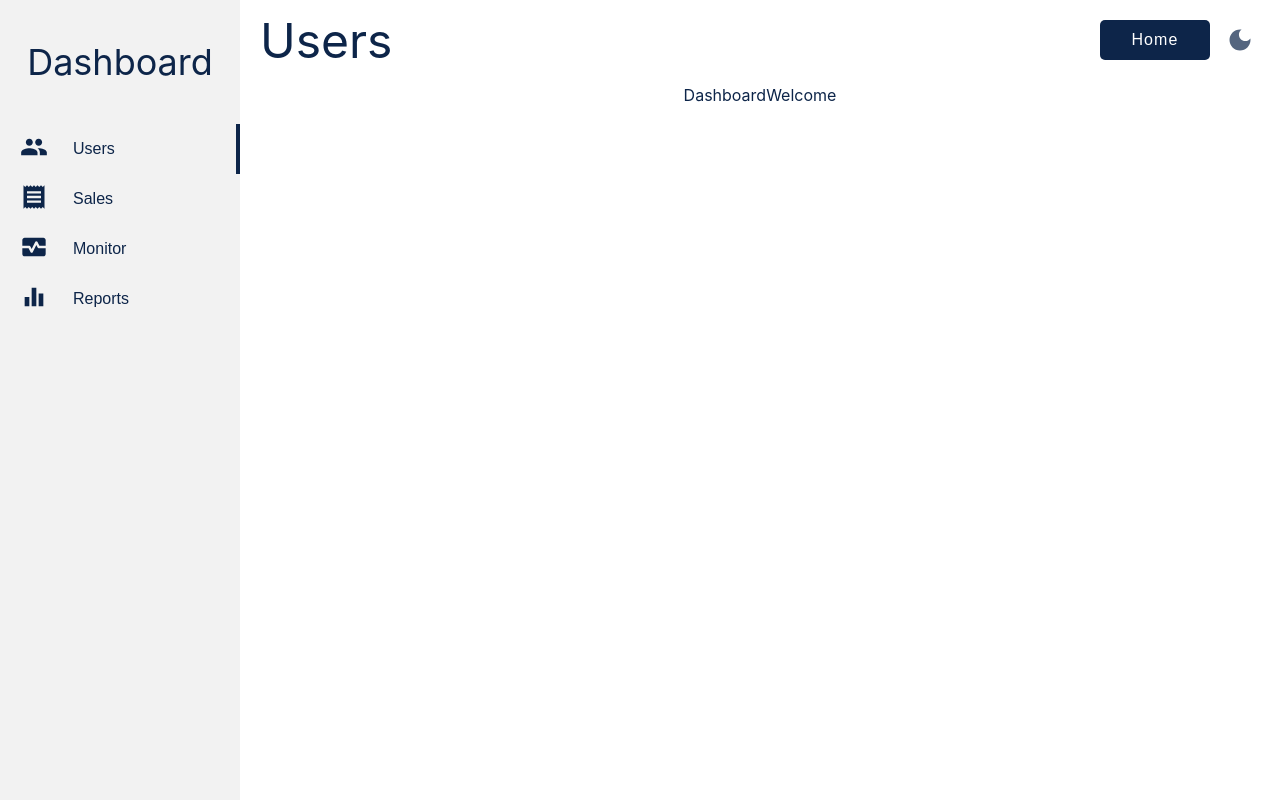
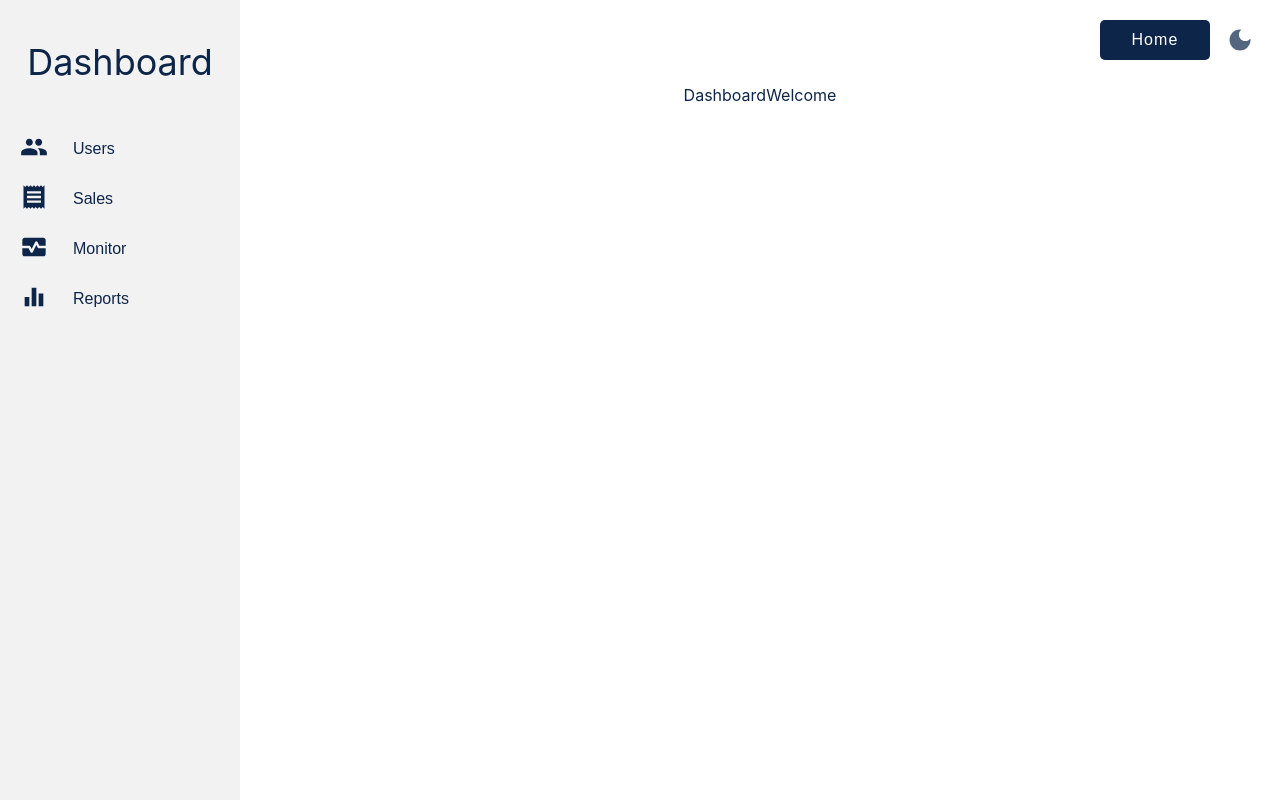
Before and after one commit to seriko87/random-user, a React (Create React App) app: page /dashboard in a window 1280 px wide. Built offline with nearby package versions, Linux system fonts and the light colour scheme.

Commit message:
added redux

```diff
--- a/package.json
+++ b/package.json
@@ -8,12 +8,14 @@
     "@mui/icons-material": "^5.4.4",
     "@mui/material": "^5.4.4",
     "@mui/x-data-grid": "^5.5.1",
+    "@reduxjs/toolkit": "^1.8.0",
     "@testing-library/jest-dom": "^5.16.2",
     "@testing-library/react": "^12.1.3",
     "@testing-library/user-event": "^13.5.0",
     "axios": "^0.26.0",
     "react": "^17.0.2",
     "react-dom": "^17.0.2",
+    "react-redux": "^7.2.6",
     "react-router-dom": "^6.2.2",
     "react-scripts": "5.0.0",
     "web-vitals": "^2.1.4"
--- a/src/components/list/List.jsx
+++ b/src/components/list/List.jsx
@@ -1,13 +1,18 @@
 import React from 'react';
 import './list.css';
 import { Link } from 'react-router-dom';
+import { useDispatch, useSelector } from 'react-redux';
+import { selectTab, setActiveTab } from '../../redux/features/dashboardSlice';
 
-const List = ({ icon, name, id, activeTab, setActiveTab }) => {
+const List = ({ icon, name, id }) => {
+  const activeTab = useSelector(selectTab);
+  const dispatch = useDispatch();
+
   return (
     <Link to={id}>
       <button
         className={activeTab === id ? 'list-btn active' : 'list-btn'}
-        onClick={() => setActiveTab(id)}
+        onClick={() => dispatch(setActiveTab(id))}
       >
         <span>{icon}</span>
         <span>{name}</span>
--- a/src/index.js
+++ b/src/index.js
@@ -3,10 +3,14 @@ import ReactDOM from 'react-dom';
 import './index.css';
 import App from './App';
 import { BrowserRouter } from 'react-router-dom';
+import { Provider } from 'react-redux';
+import store from './redux/store';
 
 ReactDOM.render(
   <BrowserRouter>
-    <App />
+    <Provider store={store}>
+      <App />
+    </Provider>
   </BrowserRouter>,
   document.getElementById('root')
 );
--- a/src/pages/dashboard/Dashboard.jsx
+++ b/src/pages/dashboard/Dashboard.jsx
@@ -4,9 +4,12 @@ import List from '../../components/list/List';
 import { menuItems } from './menuItems';
 import { Outlet } from 'react-router-dom';
 import Nav from '../../components/nav/Nav';
+import { useSelector } from 'react-redux';
+import { selectTab } from '../../redux/features/dashboardSlice';
 
 const Dashboard = () => {
-  const [activeTab, setActiveTab] = useState('users');
+  const activeTab = useSelector(selectTab);
+
   return (
     <div className="dashboard-container">
       <nav className="side-nav">
@@ -15,13 +18,7 @@ const Dashboard = () => {
         </div>
         <div className="list-wrap">
           {menuItems.map((item) => {
-            return (
-              <List
-                {...item}
-                setActiveTab={setActiveTab}
-                activeTab={activeTab}
-              />
-            );
+            return <List {...item} />;
           })}
         </div>
       </nav>
--- /dev/null
+++ b/src/redux/features/dashboardSlice.js
@@ -0,0 +1,32 @@
+import { createSlice } from '@reduxjs/toolkit';
+
+export const dashboardSlice = createSlice({
+  name: 'activeTab',
+  initialState: {
+    value: '',
+  },
+  reducers: {
+    setActiveTab: (state, action) => {
+      state.value = action.payload;
+    },
+  },
+});
+
+export const { setActiveTab } = dashboardSlice.actions;
+
+// The function below is called a thunk and allows us to perform async logic. It
+// can be dispatched like a regular action: `dispatch(incrementAsync(10))`. This
+// will call the thunk with the `dispatch` function as the first argument. Async
+// code can then be executed and other actions can be dispatched
+// export const incrementAsync = (amount) => (dispatch) => {
+//   setTimeout(() => {
+//     dispatch(incrementByAmount(amount));
+//   }, 1000);
+// };
+
+// The function below is called a selector and allows us to select a value from
+// the state. Selectors can also be defined inline where they're used instead of
+// in the slice file. For example: `useSelector((state) => state.counter.value)`
+export const selectTab = (state) => state.activeTab.value;
+
+export default dashboardSlice.reducer;
--- /dev/null
+++ b/src/redux/rootReducer.js
@@ -0,0 +1,7 @@
+import dashboardSlice from './features/dashboardSlice';
+
+const rootReducer = {
+  activeTab: dashboardSlice,
+};
+
+export default rootReducer;
--- /dev/null
+++ b/src/redux/store.js
@@ -0,0 +1,8 @@
+import { configureStore } from '@reduxjs/toolkit';
+import rootReducer from './rootReducer';
+
+const store = configureStore({
+  reducer: rootReducer,
+});
+
+export default store;
```
Also changed, not shown: src/redux/features/usersSlice.js (added), 1 other file (tests, documents, lock files or other folders).
